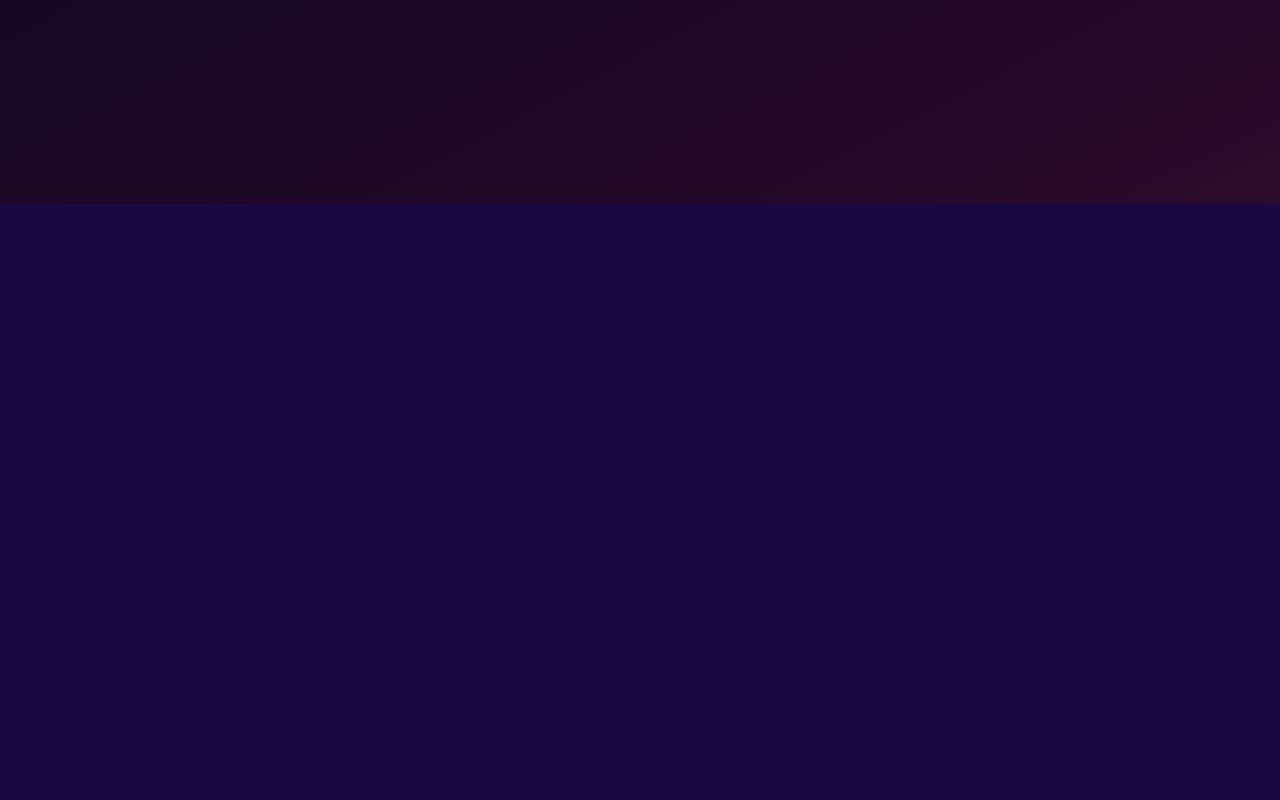
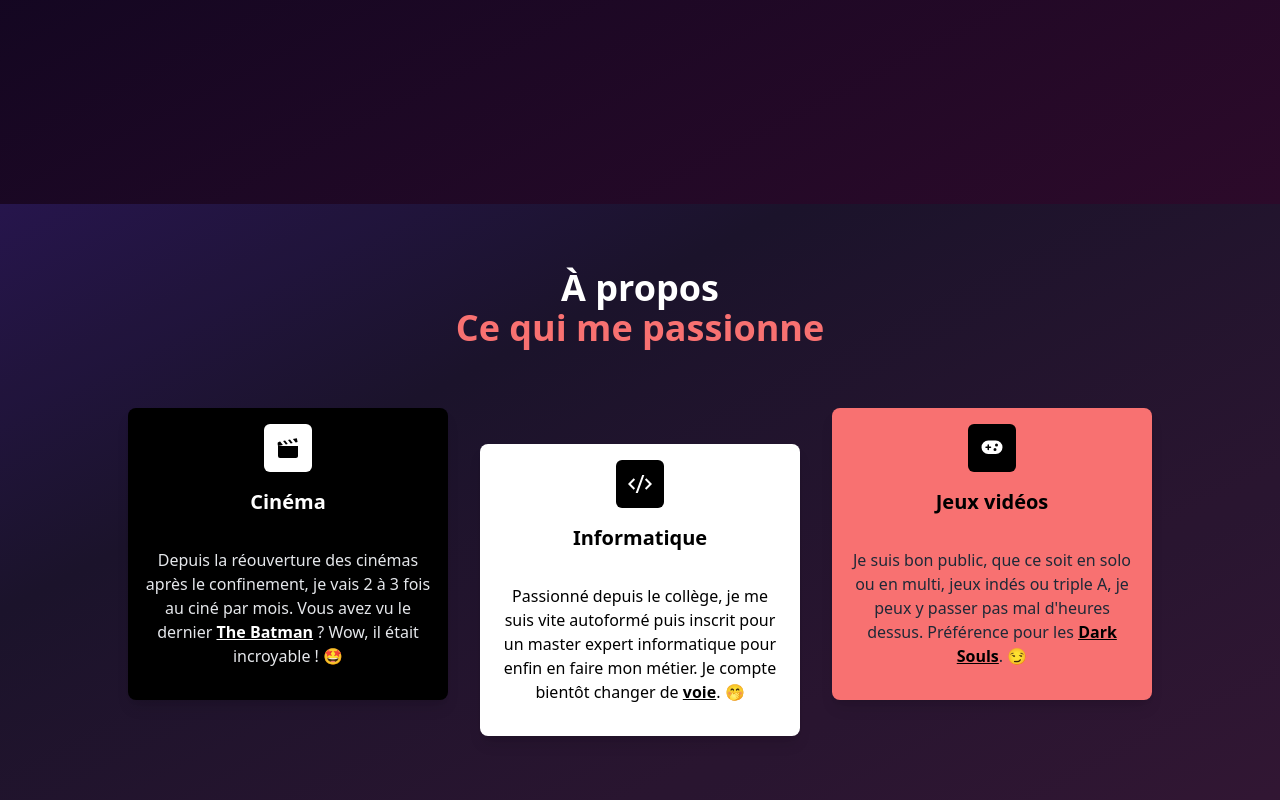
Before and after one commit to lucasconsejo/lucasconsejo.fr, a Next.js app: page / in a window 1280 px wide. Shown: the part 596-1396 px from the top of the page. Before the commit the page ends 800 px from the top, so only its background shows below. Built offline with nearby package versions, Linux system fonts and the light colour scheme.

Commit message:
✨ feat: add a propos section
Add a propos section

```diff
--- a/pages/index.tsx
+++ b/pages/index.tsx
@@ -30,6 +30,117 @@ export default function Home() {
         </div>
         <div className="relative w-36 h-36 sm:w-64 sm:h-64"></div>
       </div>
+      <div className="bg-white bg-opacity-5" style={{ marginTop: "10vh" }}>
+        <div className="text-center w-full mx-auto pt-12 px-4 sm:px-6 lg:pt-16 lg:px-8 z-20">
+          <h2 className="text-3xl font-extrabold text-white sm:text-4xl">
+            <span className="block">À propos</span>
+            <span className="block text-red-400">Ce qui me passionne</span>
+          </h2>
+        </div>
+        <div className="sm:flex flex-wrap justify-center items-center text-center gap-8 pb-16">
+          <div className="w-full sm:w-1/2 md:w-1/2 lg:w-1/4 px-4 py-4 bg-black mt-6 shadow-lg rounded-lg">
+            <div className="flex-shrink-0">
+              <div className="flex items-center mx-auto justify-center h-12 w-12 rounded-md bg-white text-black">
+                <svg
+                  width="20"
+                  height="20"
+                  className="h-6 w-6"
+                  viewBox="0 0 24 24"
+                >
+                  <path
+                    fill="currentColor"
+                    d="m20.84 2.18l-3.93.78l2.74 3.54l1.97-.4l-.78-3.92m-6.87 1.36L12 3.93l2.75 3.53l1.96-.39l-2.74-3.53m-4.9.96l-1.97.41l2.75 3.53l1.96-.39L9.07 4.5m-4.91 1l-.98.19a2 2 0 0 0-1.57 2.35L2 10l4.9-.97L4.16 5.5M2 10v10a2 2 0 0 0 2 2h16c1.11 0 2-.89 2-2V10H2Z"
+                  ></path>
+                </svg>
+              </div>
+            </div>
+            <h3 className="text-2xl sm:text-xl text-white font-semibold py-4">
+              Cinéma
+            </h3>
+            <p className="text-md text-gray-200 py-4">
+              Depuis la réouverture des cinémas après le confinement, je vais 2
+              à 3 fois au ciné par mois. Vous avez vu le dernier{" "}
+              <a
+                href="https://www.youtube.com/watch?v=hWRSJlp50rQ"
+                target="_blank"
+                rel="noreferrer"
+                className="underline font-bold text-white hover:text-red-400"
+              >
+                The Batman
+              </a>{" "}
+              ? Wow, il était incroyable ! 🤩
+            </p>
+          </div>
+          <div className="w-full sm:w-1/2 md:w-1/2 lg:w-1/4 px-4 py-4 mt-6 sm:mt-16 md:mt-20 lg:mt-24 bg-white shadow-lg rounded-lg">
+            <div className="flex-shrink-0">
+              <div className="flex items-center mx-auto justify-center h-12 w-12 rounded-md bg-black text-white">
+                <svg
+                  width="20"
+                  height="20"
+                  className="h-6 w-6"
+                  viewBox="0 0 24 24"
+                >
+                  <path
+                    fill="currentColor"
+                    d="m24 12l-5.657 5.657l-1.414-1.414L21.172 12l-4.243-4.243l1.414-1.414L24 12zM2.828 12l4.243 4.243l-1.414 1.414L0 12l5.657-5.657L7.07 7.757L2.828 12zm6.96 9H7.66l6.552-18h2.128L9.788 21z"
+                  ></path>
+                </svg>
+              </div>
+            </div>
+            <h3 className="text-2xl sm:text-xl font-semibold text-black py-4">
+              Informatique
+            </h3>
+            <p className="text-md text--gray-800 py-4">
+              Passionné depuis le collège, je me suis vite autoformé puis
+              inscrit pour un master expert informatique pour enfin en faire mon
+              métier. Je compte bientôt changer de{" "}
+              <a
+                href="https://www.youtube.com/watch?v=dQw4w9WgXcQ"
+                target="_blank"
+                rel="noreferrer"
+                className="underline font-bold text-black hover:text-red-400"
+              >
+                voie
+              </a>
+              . 🤭
+            </p>
+          </div>
+          <div className="w-full sm:w-1/2 md:w-1/2 lg:w-1/4 mt-6  px-4 py-4 bg-red-400 shadow-lg rounded-lg">
+            <div className="flex-shrink-0">
+              <div className="flex items-center mx-auto justify-center h-12 w-12 rounded-md bg-black text-white">
+                <svg
+                  width="20"
+                  height="20"
+                  className="h-6 w-6"
+                  viewBox="0 0 16 16"
+                >
+                  <path
+                    fill="currentColor"
+                    d="M5.502 3a4.5 4.5 0 0 0 0 9h5.008a4.5 4.5 0 1 0 0-9H5.502ZM3.504 7.5a.5.5 0 0 1 .5-.5h1V6a.5.5 0 1 1 1 0v1h1a.5.5 0 0 1 0 1h-1v1a.5.5 0 0 1-1 0V8h-1a.5.5 0 0 1-.5-.5ZM11 9a1 1 0 1 1-2 0a1 1 0 0 1 2 0Zm0-2a1 1 0 1 1 0-2a1 1 0 0 1 0 2Z"
+                  ></path>
+                </svg>
+              </div>
+            </div>
+            <h3 className="text-2xl sm:text-xl text-black font-semibold py-4">
+              Jeux vidéos
+            </h3>
+            <p className="text-md  text-gray-800 py-4">
+              Je suis bon public, que ce soit en solo ou en multi, jeux indés ou
+              triple A, je peux y passer pas mal d'heures dessus. Préférence
+              pour les{" "}
+              <a
+                href="https://www.youtube.com/watch?v=jPlWnCE4Edo"
+                target="_blank"
+                rel="noreferrer"
+                className="underline font-bold text-black hover:text-gray-700"
+              >
+                Dark Souls
+              </a>
+              . 😏
+            </p>
+          </div>
+        </div>
+      </div>
     </div>
   );
 }
```
